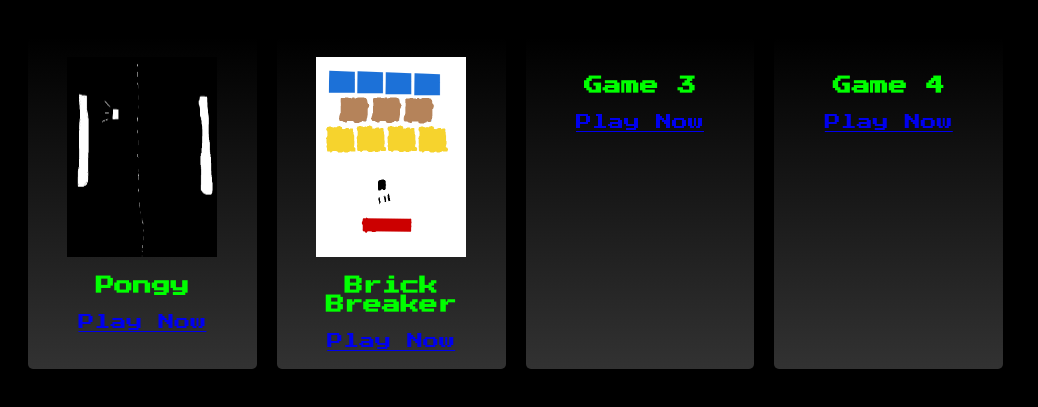
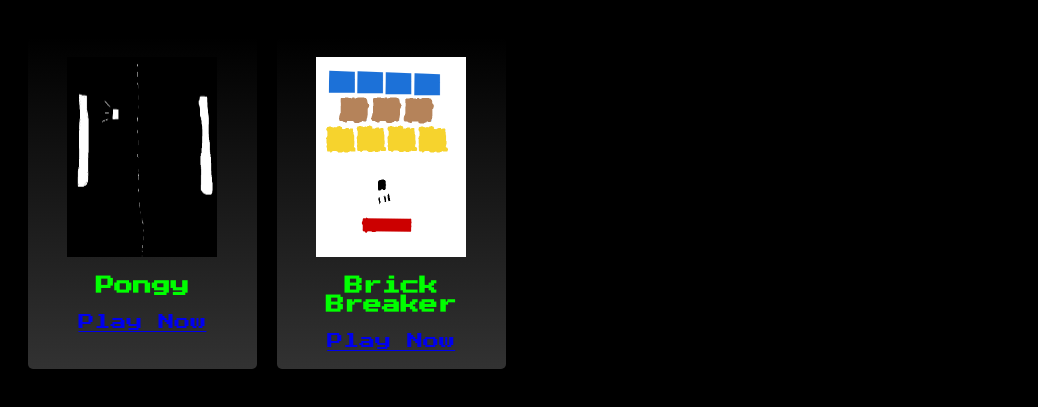
Before and after one commit to agostonicholas/Nicks-Games, a plain HTML site: page index.html in a window 1280 px wide. Shown: the part 223-630 px from the top of the page, without its empty margins (0-1038 px from the left). Drawn offline with Linux system fonts and the light colour scheme.

Commit message:
Got rid of the empty games cards right quick

```diff
--- a/games.json
+++ b/games.json
@@ -12,19 +12,5 @@
         "description": "Break the bricks with the ball to score points!",
         "image": "brick-breaker/brick-breaker.png",
         "link": "brick-breaker/brick-breaker.html"
-    },
-    {
-        "id": 3,
-        "name": "Game 3",
-        "description": "Description for Game 3",
-        "image": "",
-        "link": ""
-    },
-    {
-        "id": 4,
-        "name": "Game 4",
-        "description": "Description for Game 4",
-        "image": "",
-        "link": ""
     }
 ]
--- a/style.css
+++ b/style.css
@@ -1,4 +1,6 @@
 /* basic layout */
+
+
 
 .nav-bar {
     text-align: left;
```
